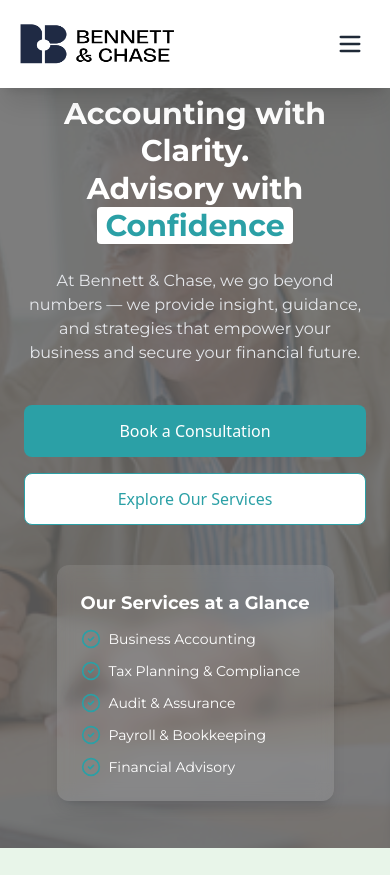
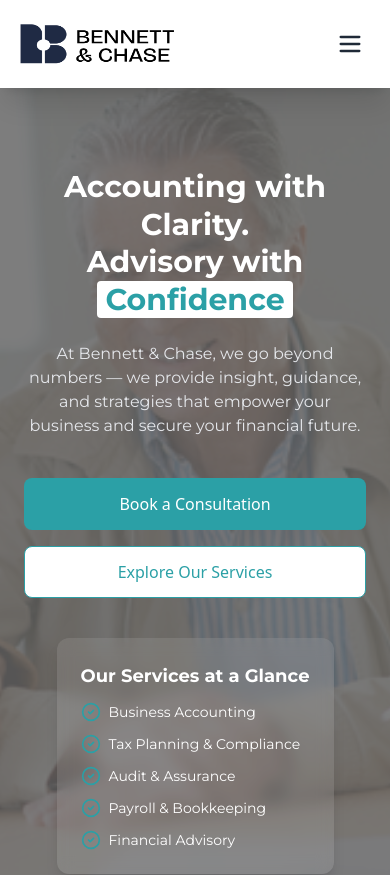
Before and after one commit to abdussalam-toyyib/Bennet-Chase, a React (Vite) app: page / in a window 390 px wide. Shown: the top 875 px of the page. Built offline with nearby package versions, Linux system fonts and the light colour scheme.

Commit message:
update to mobile responsiveness

```diff
--- a/src/components/sections/Hero.tsx
+++ b/src/components/sections/Hero.tsx
@@ -22,7 +22,7 @@ export const Hero = () => {
   }, []);
 
   return (
-    <section className="relative h-[90vh] w-full overflow-hidden pb-10 sm:pb-10">
+    <section className="relative h-auto w-full overflow-hidden py-20 sm:pb-10">
       {/* Background slideshow */}
       <div className="absolute inset-0">
         <AnimatePresence mode="wait">
```
